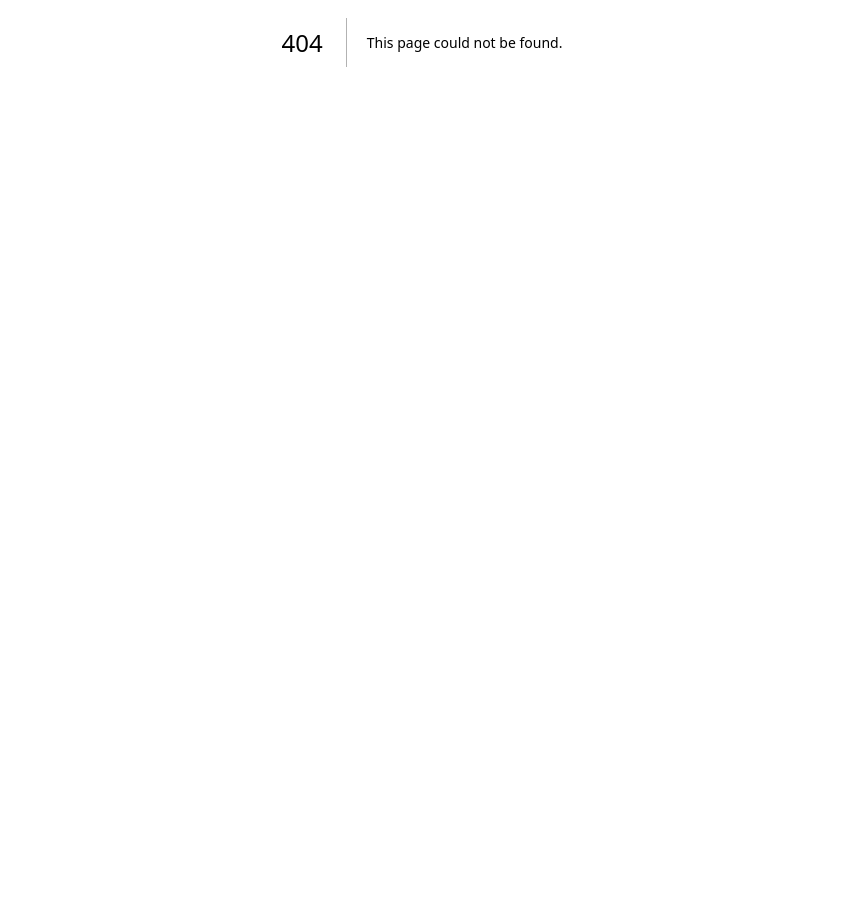
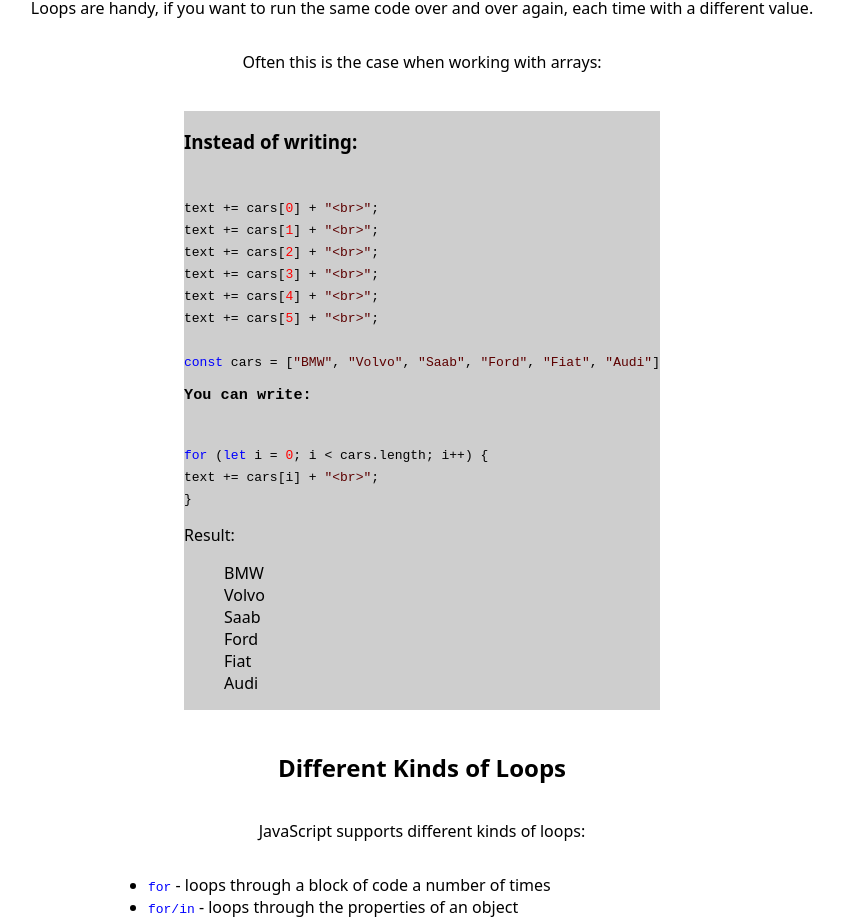
Before and after one commit to GoulartAugusto/javascript-index, a Next.js app: page /JavaScriptForLoop in a window 1280 px wide. Before the commit this address had no page. Shown: the part 358-1279 px from the top of the page, without its empty margins (218-1062 px from the left). Before the commit the page ends 800 px from the top, so only its background shows below. Built offline with nearby package versions, Linux system fonts and the light colour scheme.

Commit message:
creating JavaScript For Loop description

```diff
--- a/src/app/page.jsx
+++ b/src/app/page.jsx
@@ -85,6 +85,7 @@ export default function Home() {
             <li><Link href='/JavaScriptComparisonandLogicalOperators'>JavaScript Comparison and Logical Operators</Link></li>
             <li><Link href='/JavaScriptifelseandelseif'>JavaScript if, else, and else if</Link></li>
             <li><Link href='/JavaScriptSwitchStatement'>JavaScript Switch Statement</Link></li>
+            <li><Link href='/JavaScriptForLoop'>JavaScript For Loop</Link></li>
             <li></li>
             <li></li>
             <li></li>
--- /dev/null
+++ b/src/pages/JavaScriptForLoop.jsx
@@ -0,0 +1,119 @@
+import React from 'react';
+import styles from '../app/page.module.css';
+import Link from 'next/link';
+
+const JavaScriptForLoop = () => {
+  return (
+    <main className={styles.main}>
+        <Link href='/'>Homepage</Link>
+
+        <h1>JavaScript For Loop</h1>
+
+        <p>Loops can execute a block of code a number of times.</p>
+
+        {/* Just a mark to separete sections */}
+
+        <h2>JavaScript Loops</h2>
+
+        <p>Loops are handy, if you want to run the same code over and over again, each time with a different value.</p>
+
+        <p>Often this is the case when working with arrays:</p>
+
+        <br />
+
+        <div style={{background:'#cecece'}}>
+            <h3>Instead of writing:</h3>
+
+            <br />
+
+            <code>
+                <code>text += cars[<code style={{color:'red'}}>0</code>] + <code style={{color:'#5d0000'}}>"&lt;br&gt;"</code>;</code>
+
+                <br />
+
+                <code>text += cars[<code style={{color:'red'}}>1</code>] + <code style={{color:'#5d0000'}}>"&lt;br&gt;"</code>;</code>
+
+                <br />
+
+                <code>text += cars[<code style={{color:'red'}}>2</code>] + <code style={{color:'#5d0000'}}>"&lt;br&gt;"</code>;</code>
+
+                <br />
+
+                <code>text += cars[<code style={{color:'red'}}>3</code>] + <code style={{color:'#5d0000'}}>"&lt;br&gt;"</code>;</code>
+
+                <br />
+
+                <code>text += cars[<code style={{color:'red'}}>4</code>] + <code style={{color:'#5d0000'}}>"&lt;br&gt;"</code>;</code>
+
+                <br />
+
+                <code>text += cars[<code style={{color:'red'}}>5</code>] + <code style={{color:'#5d0000'}}>"&lt;br&gt;"</code>;</code>
+
+                <br />
+                <br />
+
+                <code>
+                    <code style={{color:'blue'}}>const</code> cars = [<code style={{color:'#5d0000'}}>"BMW"</code>, <code style={{color:'#5d0000'}}>"Volvo"</code>, <code style={{color:'#5d0000'}}>"Saab"</code>, <code style={{color:'#5d0000'}}>"Ford"</code>, <code style={{color:'#5d0000'}}>"Fiat"</code>, <code style={{color:'#5d0000'}}>"Audi"</code>]
+                </code>
+
+                <br />
+
+                <h3>You can write:</h3>
+
+                <br />
+
+                <code>
+                    <code style={{color:'blue'}}>for</code> (<code style={{color:'blue'}}>let</code> i = <code style={{color:'red'}}>0</code>; i &lt; cars.length; i++) &#123;
+
+                    <br />
+
+                    text += cars[i] + <code style={{color:'#5d0000'}}>"&lt;br&gt;"</code>;
+
+                    <br />
+
+                    &#125;
+                </code>
+            </code>
+
+            <br />
+
+            <p>Result:</p>
+
+            <ul style={{listStyle:'none'}}>
+                <li>BMW</li>
+                <li>Volvo</li>
+                <li>Saab</li>
+                <li>Ford</li>
+                <li>Fiat</li>
+                <li>Audi</li>
+            </ul>
+        </div>
+
+        <br />
+
+        {/* Just a mark to separete sections */}
+
+        <h2>Different Kinds of Loops</h2>
+
+        <p>JavaScript supports different kinds of loops:</p>
+
+        <ul>
+            <li><code style={{color:'blue'}}>for</code> - loops through a block of code a number of times</li>
+            <li><code style={{color:'blue'}}>for/in</code> - loops through the properties of an object</li>
+            <li><code style={{color:'blue'}}>for/of</code> - loops through the values of an iterable object</li>
+            <li><code style={{color:'blue'}}>while</code> - loops through a block of code while a specified condition is true</li>
+            <li><code style={{color:'blue'}}>do/while</code> - also loops through a block of code while a specified condition is true</li>
+        </ul>
+
+        <br />
+
+        {/* Just a mark to separete sections */}
+
+        <h2>The For Loop</h2>
+
+        <p>The <code style={{color:'blue'}}>for</code> statement creates a loop with 3 optional expressions:</p>
+    </main>
+  )
+}
+
+export default JavaScriptForLoop
```
